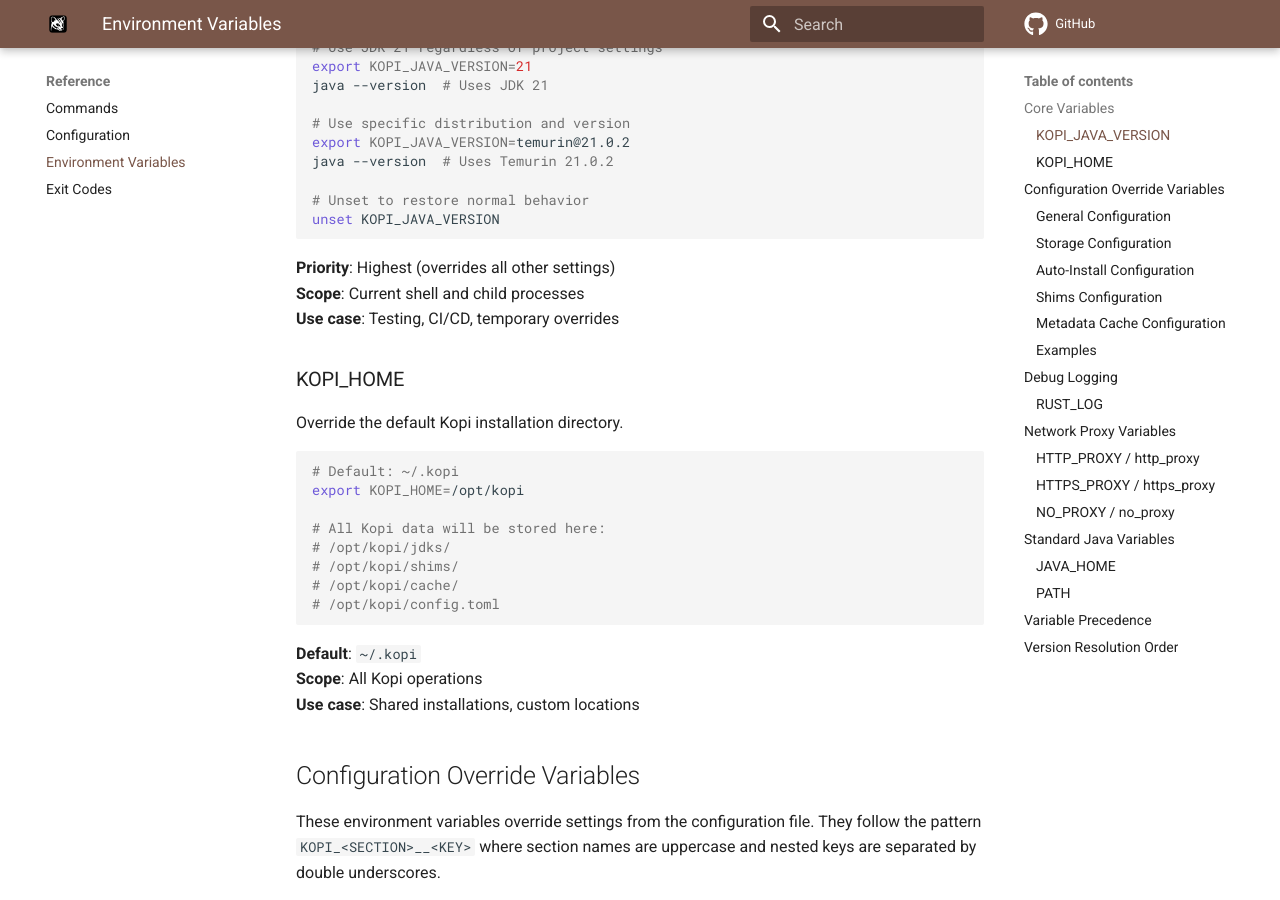
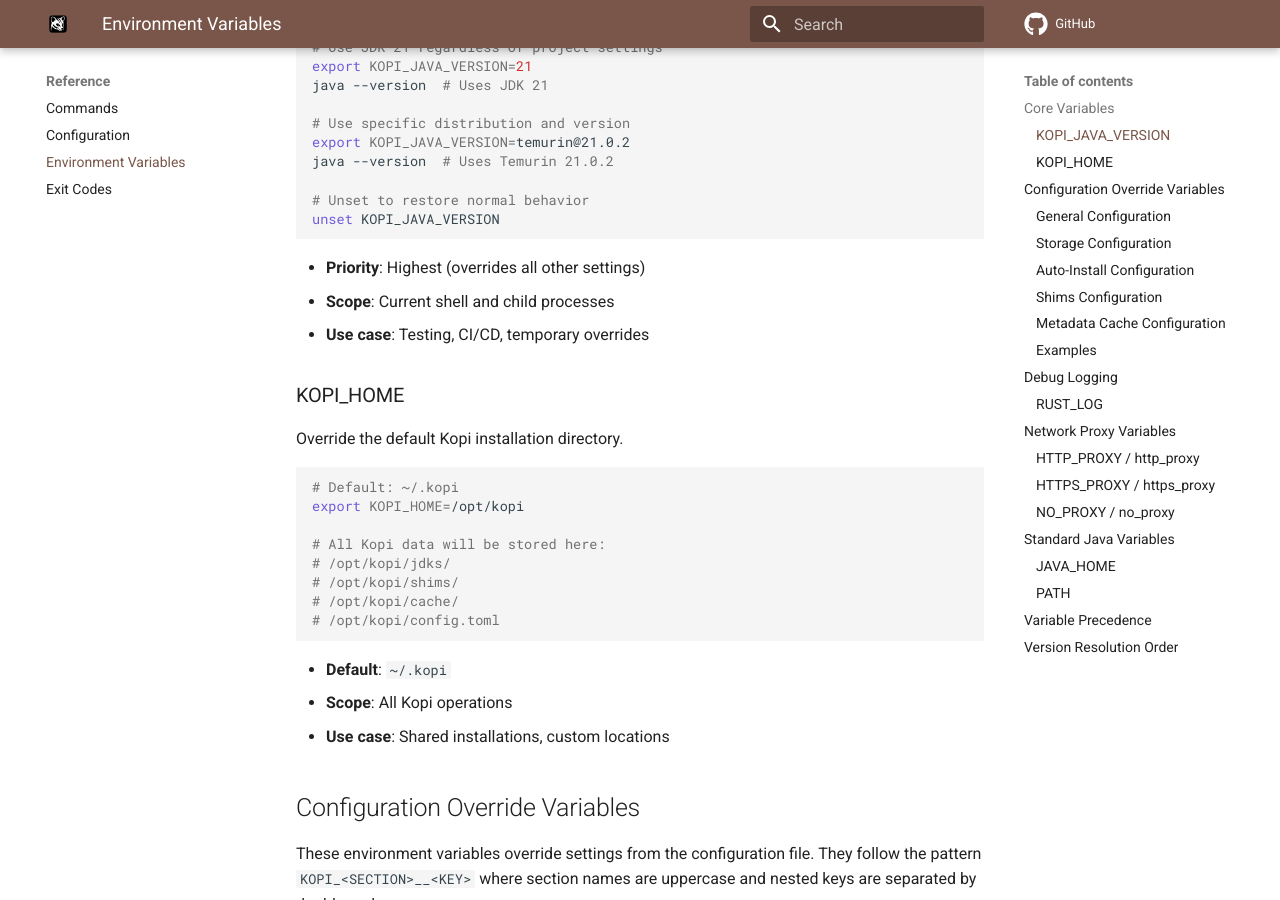
Before and after one commit to kopi-vm/kopi-vm.github.io, an MkDocs documentation site: the page built from docs/reference/environment.md, in a window 1280 px wide and 900 px high, scrolled down 404 px. Built offline with MkDocs 1.6.1 and Material for MkDocs 9.7.7, drawn with Linux system fonts in a browser that asks for light colours; comment, search, counter and statistics services are not loaded.

````diff
--- a/docs/reference/environment.md
+++ b/docs/reference/environment.md
@@ -21,9 +21,9 @@ java --version  # Uses Temurin 21.0.2
 unset KOPI_JAVA_VERSION
 ```
 
-**Priority**: Highest (overrides all other settings)
-**Scope**: Current shell and child processes
-**Use case**: Testing, CI/CD, temporary overrides
+- **Priority**: Highest (overrides all other settings)
+- **Scope**: Current shell and child processes
+- **Use case**: Testing, CI/CD, temporary overrides
 
 ### KOPI_HOME
 
@@ -40,9 +40,9 @@ export KOPI_HOME=/opt/kopi
 # /opt/kopi/config.toml
 ```
 
-**Default**: `~/.kopi`
-**Scope**: All Kopi operations
-**Use case**: Shared installations, custom locations
+- **Default**: `~/.kopi`
+- **Scope**: All Kopi operations
+- **Use case**: Shared installations, custom locations
 
 ## Configuration Override Variables
 
````
Also changed, not shown: docs/reference/commands.md (+3 -3 lines).
